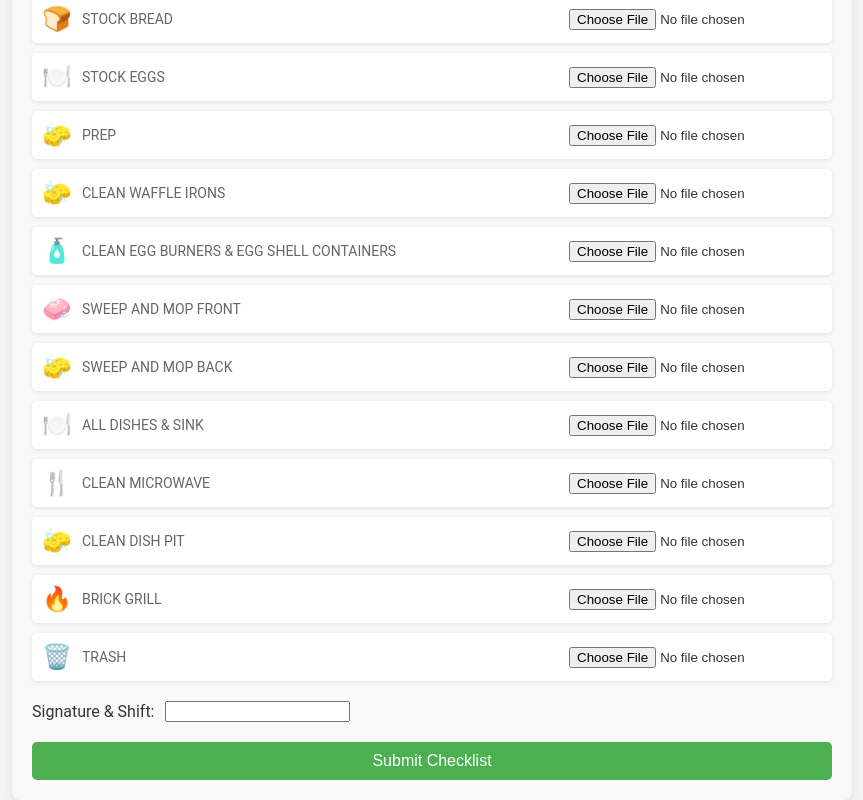
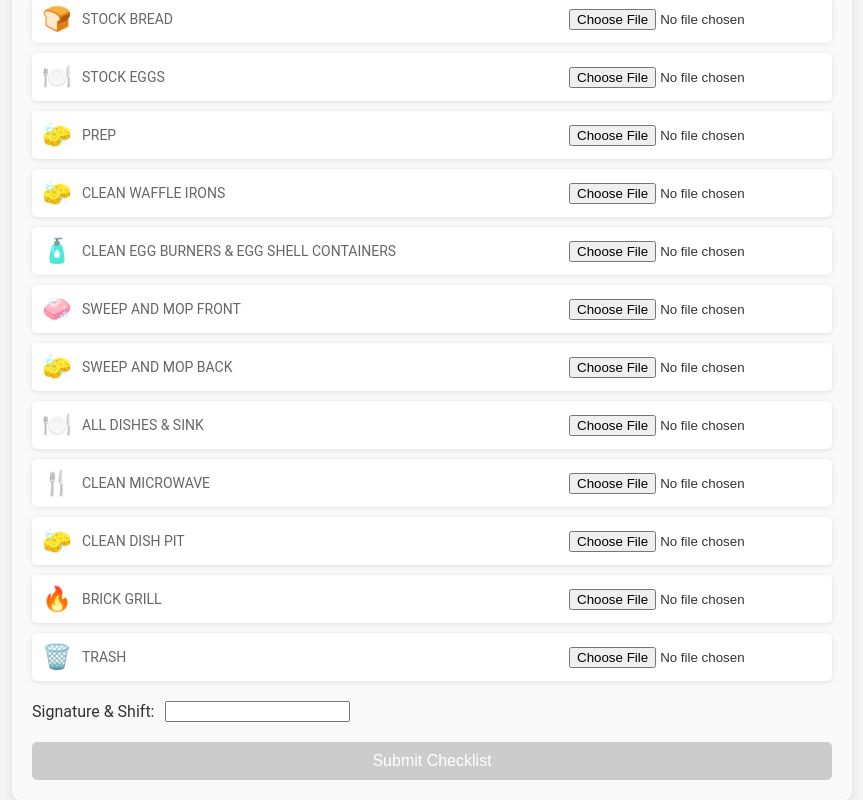
Before and after one commit to Sameer533/MyHuddleHouse, a React (Create React App) app: page /cooks in a window 1280 px wide. Shown: the part 442-1242 px from the top of the page, without its empty margins (208-1071 px from the left). Built offline with nearby package versions, Linux system fonts and the light colour scheme.

Commit message:
FIXED SUBMITBUTTON ISSUUE

```diff
--- a/src/CooksDashboard.js
+++ b/src/CooksDashboard.js
@@ -37,6 +37,7 @@ const CookDashboard = () => {
     localStorage.setItem('tasks', JSON.stringify(updatedTasks));
   };
 
+  // Handle file change
   const handleFileChange = (index, file) => {
     const reader = new FileReader();
     reader.onloadend = () => {
@@ -50,8 +51,17 @@ const CookDashboard = () => {
     }
   };
 
+  // Check if all tasks have images uploaded
+  const allTasksHaveImages = tasks.every((task) => task.image !== null);
+
+  // Handle form submission
   const handleSubmit = async (e) => {
     e.preventDefault();
+    if (!allTasksHaveImages) {
+      alert('Please upload images for all tasks before submitting.');
+      return;
+    }
+
     setLoading(true);
     const today = new Date().toISOString().split('T')[0];
 
@@ -122,7 +132,7 @@ const CookDashboard = () => {
           />
         </div>
 
-        <button type="submit" className="submit-button" disabled={loading}>
+        <button type="submit" className="submit-button" disabled={loading || !allTasksHaveImages}>
           {loading ? 'Submitting...' : 'Submit Checklist'}
         </button>
       </form>
```
